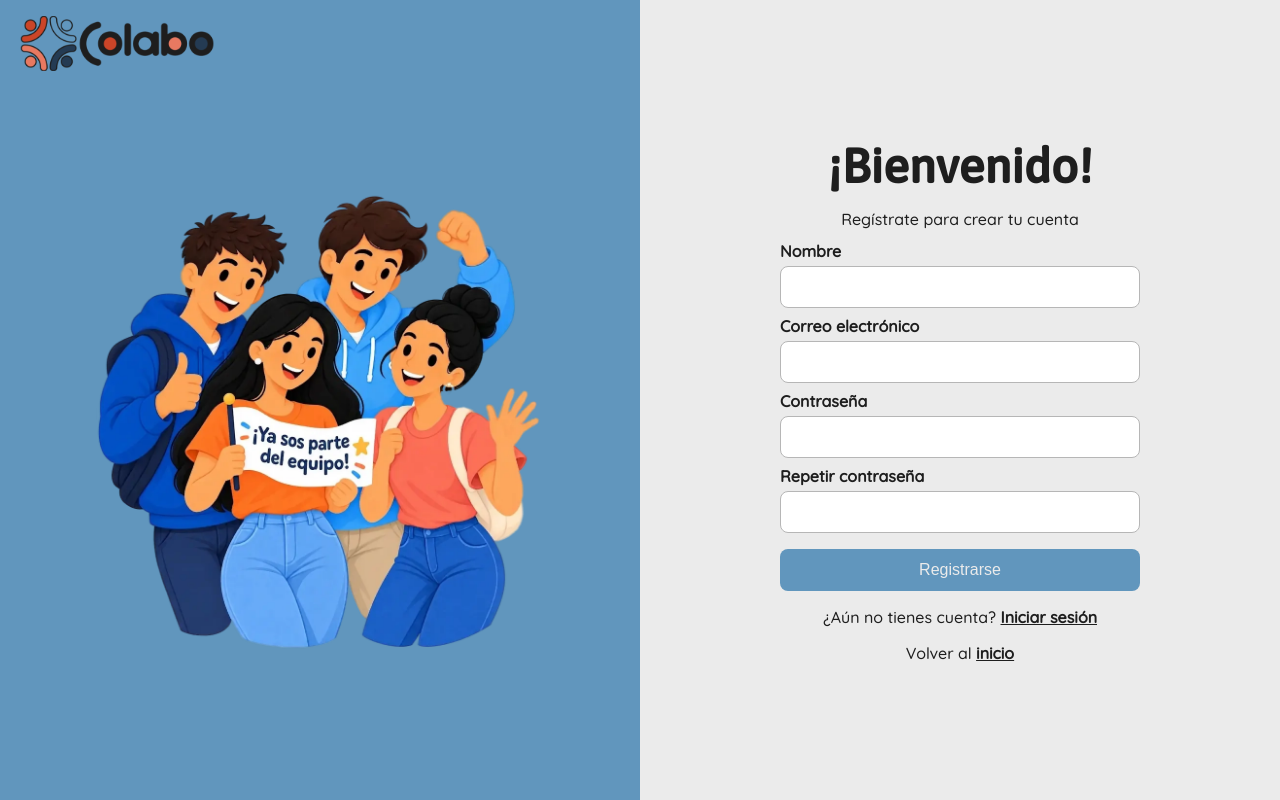
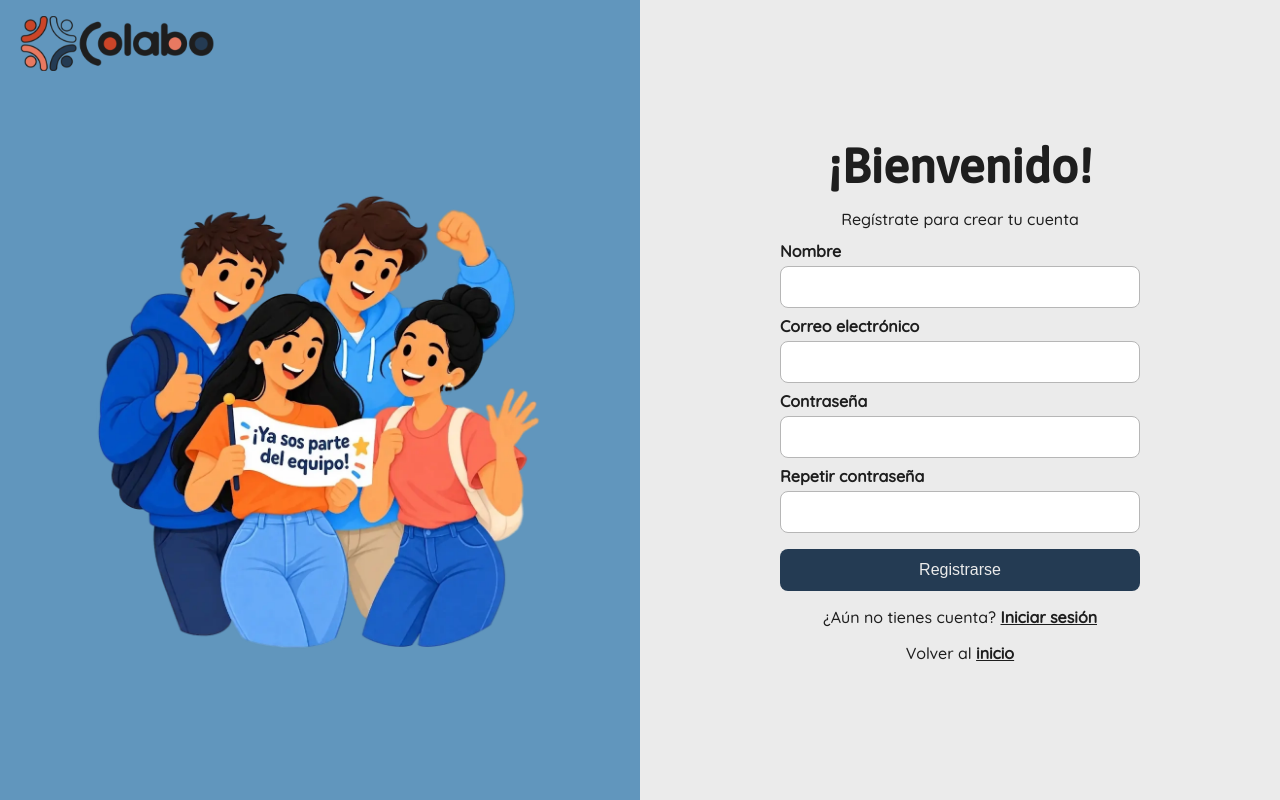
Before and after one commit to titoValen/colabo, a React (Vite) app in the folder client/: page /registrarse in a window 1280 px wide. Built offline with nearby package versions, Linux system fonts and the light colour scheme; no server answers.

Commit message:
feat: Actualizar el color de fondo y la transición en el botón de envío del formulario de autenticación

```diff
--- a/client/src/styles/auth/auth.css
+++ b/client/src/styles/auth/auth.css
@@ -70,13 +70,14 @@
   margin-top: 1.25rem;
   border-radius: 0.5rem;
   border: none;
-  background-color: var(--color-sky-blue);
+  background-color: var(--color-blue);
   color: var(--color-white);
-  transition: background-color 0.3s ease;
+  transition: background-color 0.3s ease, color 0.3s ease;
 }
 
 .auth-submit:hover {
   background-color: var(--color-blue);
+  color: var(--color-white);
 }
 
 .auth-submit-link {
```
